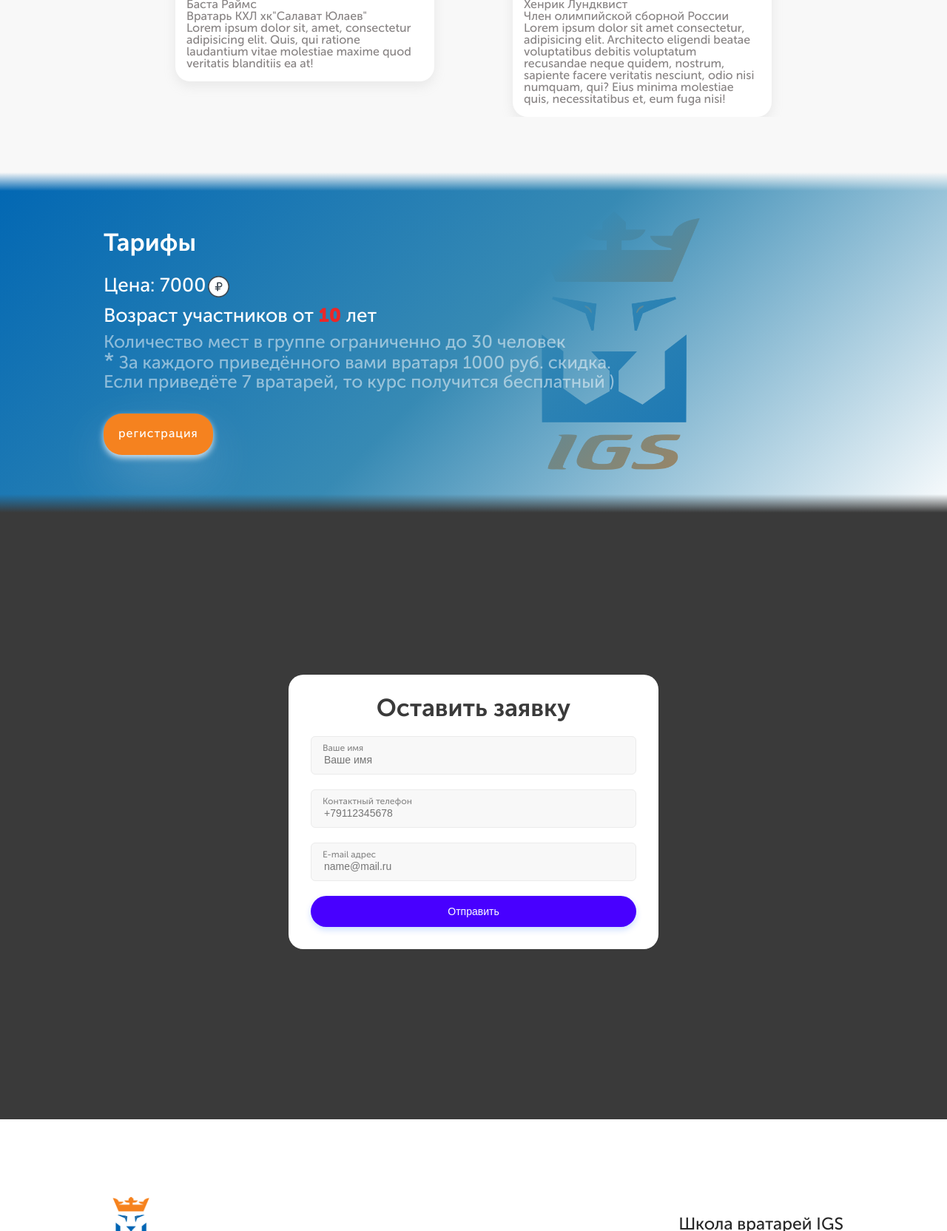
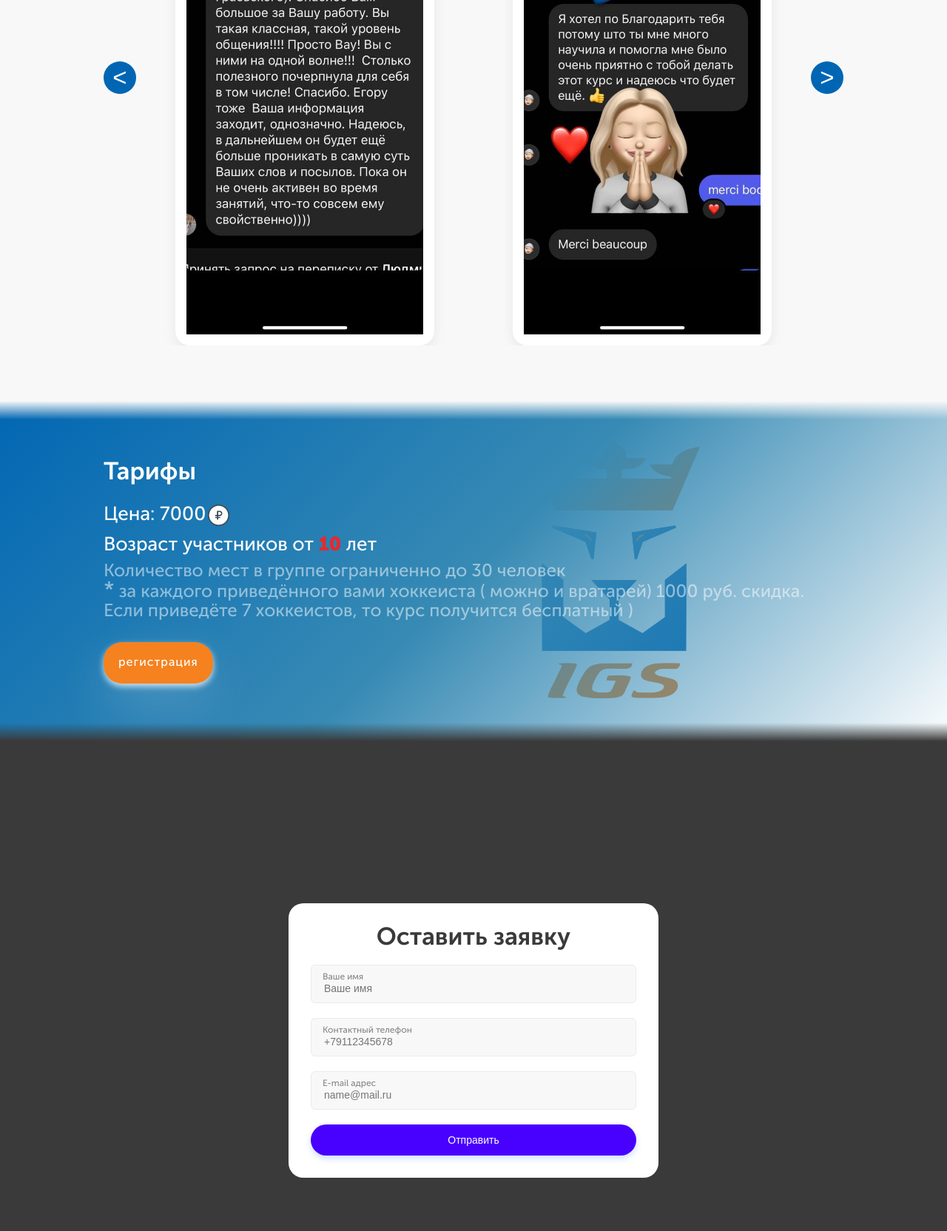
Before and after one commit to DiaperHater/gry_psy_players, a PHP site: page / in a window 1280 px wide. Shown: the part 4836-6500 px from the top of the page at 74% size. Run offline with PHP 8.4, Linux system fonts and the light colour scheme; some web fonts are replaced.

Commit message:
index.php update

```diff
--- a/index.php
+++ b/index.php
@@ -90,7 +90,7 @@
 			<div class="intro__content">
 
 				<div class="intro__title">
-					<h1 class="title-intro__main">Развитие<br>психологии вратаря</h1>
+					<h1 class="title-intro__main">Развитие<br>психологии хоккеиста</h1>
 					<div class="title-intro__secondary">
 						<h2 class="secondary-intro-title__text">
 							10-дневная программа
@@ -101,7 +101,8 @@
 					</div>
 					<div class="intro-description__wrapper">
 						<p>
-							Каждый день ваш ребенок будет Фокусироваться на каком то одном элементе психологии вратаря и внедрять новую привычку в свою игру
+							Каждый день ваш ребенок будет Фокусироваться на каком то
+							одном элементе психологии полевого игрока и внедрять новую привычку в свою игру
 						</p>
 					</div>
 					<div class="intro-benefits__block">
@@ -188,7 +189,7 @@
 									</div>
 									<div class="item__caption">
 										<p class="caption-text">
-											Дисциплина и дисциплина мышления. Почему это важно? С чего начинается дисциплина? Как она влияет на игру вратаря ?
+											Дисциплина и дисциплина мышления. Почему это важно? С чего начинается дисциплина? Как она влияет на твою игру ?
 										</p>
 									</div>
 								</div>
@@ -342,7 +353,7 @@
 									</div>
 									<div class="item__caption">
 										<p class="caption-text">
-											 Урок в формате вопрос-ответ с вратарём КХЛ
+											 Урок в формате вопрос-ответ с игроком КХЛ
 										</p>
 									</div>
 								</div>
@@ -363,9 +374,7 @@
 					</div>
 					<div class="s3__text">
 						<p>
-							Ваш ребенок будет Фокусироваться на каком то одном элементе
-							психологии вратаря и внедрять новую привычку
-							в свою игру.
+							Ваш ребенок будет Фокусироваться на каком то одном элементе психологии полевого игрока и внедрять новую привычку в свою игру.
 						</p>
 					</div>
 				</div>
@@ -505,7 +514,7 @@
 							<div class="s6__caption--inner">
 								<p>
 									<span>Риша Плехова</span> - Спортивный психолог, работающий с именитыми
-									вратарями, выступающими в КХЛ и НХЛ, а также с теми, кто
+									хоккеистами, выступающими в КХЛ и НХЛ, а также с теми, кто
 									защищает честь страны в Национальной сборной на Олимпийских
 									играх и чемпионатах мира. Сотрудничает с Топовыми мировыми
 									 агенствами и работает с их клиентами.
@@ -545,110 +554,22 @@
 					<div class="s7__slider-body">
 						<div class="s7__slider-item s7__slider-item-1">
 							<div class="s7__slider-item__inner">
-								<div class="s7__slider-item__header">
-									<div class="s7__slider-item-header__image">
-										<img src="img/face-1.jpg" alt="">
-									</div>
-									<div class="s7__slider-item-header__meta">
-										<div class="s7__slider-item-header__name-wrap">
-											<h5>Баста Раймс</h5>
-										</div>
-										<div class="s7__slider-item-header__info-wrap">
-											<p>Вратарь КХЛ хк"Салават Юлаев"</p>
-										</div>
-									</div>
-								</div>
-								<div class="s7__slider-item__body">
-									<div class="s7__slider-item-body__text-wrap">
-										<p>
-											Lorem ipsum dolor sit, amet, consectetur
-											adipisicing elit. Quis, qui ratione laudantium
-											vitae molestiae maxime quod veritatis blanditiis ea at!
-										</p>
-									</div>
-								</div>
+								<img src="img/reviews/rev-1.jpg" alt="">
 							</div>
 						</div>
 						<div class="s7__slider-item s7__slider-item-2">
 							<div class="s7__slider-item__inner">
-								<div class="s7__slider-item__header">
-									<div class="s7__slider-item-header__image">
-										<img src="img/face-2.jpg" alt="">
-									</div>
-									<div class="s7__slider-item-header__meta">
-										<div class="s7__slider-item-header__name-wrap">
-											<h5>Хенрик Лундквист</h5>
-										</div>
-										<div class="s7__slider-item-header__info-wrap">
-											<p>Член олимпийской сборной России</p>
-										</div>
-									</div>
-								</div>
-								<div class="s7__slider-item__body">
-									<div class="s7__slider-item-body__text-wrap">
-										<p>
-											Lorem ipsum dolor sit amet consectetur, adipisicing elit.
-											Architecto eligendi beatae voluptatibus debitis voluptatum
-											recusandae neque quidem, nostrum, sapiente facere veritatis nesciunt,
-											odio nisi numquam, qui? Eius minima molestiae quis, necessitatibus et, eum
-											fuga nisi!
-										</p>
-									</div>
-								</div>
+								<img src="img/reviews/rev-2.jpg" alt="">
 							</div>
 						</div>
 						<div class="s7__slider-item s7__slider-item-3">
 							<div class="s7__slider-item__inner">
-								<div class="s7__slider-item__header">
-									<div class="s7__slider-item-header__image">
-										<img src="img/face-3.jpeg" alt="">
-									</div>
-									<div class="s7__slider-item-header__meta">
-										<div class="s7__slider-item-header__name-wrap">
-											<h5>Халк хоган</h5>
-										</div>
-										<div class="s7__slider-item-header__info-wrap">
-											<p>Чемпион WWA</p>
-										</div>
-									</div>
-								</div>
-								<div class="s7__slider-item__body">
-									<div class="s7__slider-item-body__text-wrap">
-										<p>
-											Lorem ipsum dolor sit amet consectetur, adipisicing elit.
-											Architecto eligendi beatae voluptatibus debitis voluptatum
-											recusandae neque quidem, nostrum, sapiente facere veritatis nesciunt,
-											odio nisi numquam, qui? Eius minima molestiae quis, necessitatibus et, eum
-											fuga nisi!
-										</p>
-									</div>
-								</div>
+								<img src="img/reviews/rev-3.jpg" alt="">
 							</div>
 						</div>
 						<div class="s7__slider-item s7__slider-item-4">
 							<div class="s7__slider-item__inner">
-								<div class="s7__slider-item__header">
-									<div class="s7__slider-item-header__image">
-										<img src="img/face-4.jpg" alt="">
-									</div>
-									<div class="s7__slider-item-header__meta">
-										<div class="s7__slider-item-header__name-wrap">
-											<h5>Саб Зерро</h5>
-										</div>
-										<div class="s7__slider-item-header__info-wrap">
-											<p>Мортал комбат легенда</p>
-										</div>
-									</div>
-								</div>
-								<div class="s7__slider-item__body">
-									<div class="s7__slider-item-body__text-wrap">
-										<p>
-											Lorem ipsum dolor sit amet consectetur, adipisicing elit.
-											Architecto eligendi beatae voluptatibus debitis voluptatum
-											recusandae neque quidem, nostrum, sapiente facere veritatis nesciunt
-										</p>
-									</div>
-								</div>
+								<img src="img/reviews/rev-4.jpg" alt="">
 							</div>
 						</div>
 					</div>
@@ -675,8 +596,7 @@
 					<div class="s8__age">Возраст участников от <span>10</span> лет</div>
 					<div class="s8__info">
 						Количество мест в группе ограниченно до 30 человек<br>
-						<span>*</span> За каждого приведённого вами вратаря 1000 руб. скидка. <br>
-						Если приведёте 7 вратарей, то курс получится бесплатный )
+						<span>*</span> за каждого приведённого вами хоккеиста ( можно и вратарей) 1000 руб. скидка.<br>Если приведёте 7 хоккеистов, то курс получится бесплатный )
 					</div>
 					<a href="#contact" class="s8__registartion-btn">
 						регистрация
@@ -732,7 +651,7 @@
 					<img src="img/png/logo.png" alt="">
 				</div>
 				<div class="footer__text">
-					Школа вратарей IGS
+					Школа хоккейного мастерства IGS
 				</div>
 			</div>
 		</div>
```
Also changed, not shown: other parts of index.php (+19 -10 lines).
